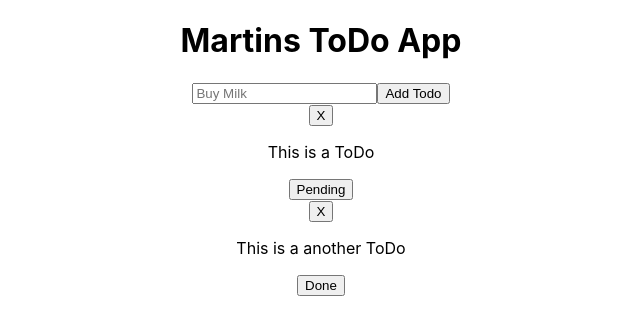
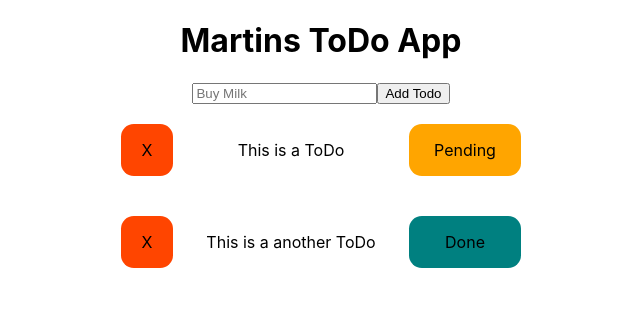
Before and after one commit to mpagels/react-todo-app-walkthrough, a React (Create React App) app: page / in a window 1280 px wide. Shown: the top 334 px of the page, without its empty margins (319-959 px from the left). Built offline with nearby package versions, Linux system fonts and the light colour scheme.

Commit message:
Add basic style to ToDos

```diff
--- a/src/App.css
+++ b/src/App.css
@@ -42,3 +42,30 @@ main {
   flex-direction: column;
   align-items: center;
 }
+
+.ToDo {
+  display: flex;
+  margin: 20px;
+  width: 400px;
+  justify-content: space-between;
+}
+
+.ToDo__btn {
+  all: unset;
+  padding: 1em;
+  border-radius: 0.8em;
+  width: 80px;
+}
+
+.pending {
+  background-color: orange;
+}
+
+.done {
+  background-color: teal;
+}
+
+.delete {
+  background-color: orangered;
+  width: 20px;
+}
--- a/src/App.js
+++ b/src/App.js
@@ -16,15 +16,15 @@ function App() {
         </form>
       </header>
       <main>
-        <section>
-          <button>X</button>
+        <section className="ToDo">
+          <button className="ToDo__btn delete">X</button>
           <p>This is a ToDo</p>
-          <button>Pending</button>
+          <button className="ToDo__btn pending">Pending</button>
         </section>
-        <section>
-          <button>X</button>
+        <section className="ToDo">
+          <button className="ToDo__btn delete">X</button>
           <p>This is a another ToDo</p>
-          <button>Done</button>
+          <button className="ToDo__btn done">Done</button>
         </section>
       </main>
     </div>
```
